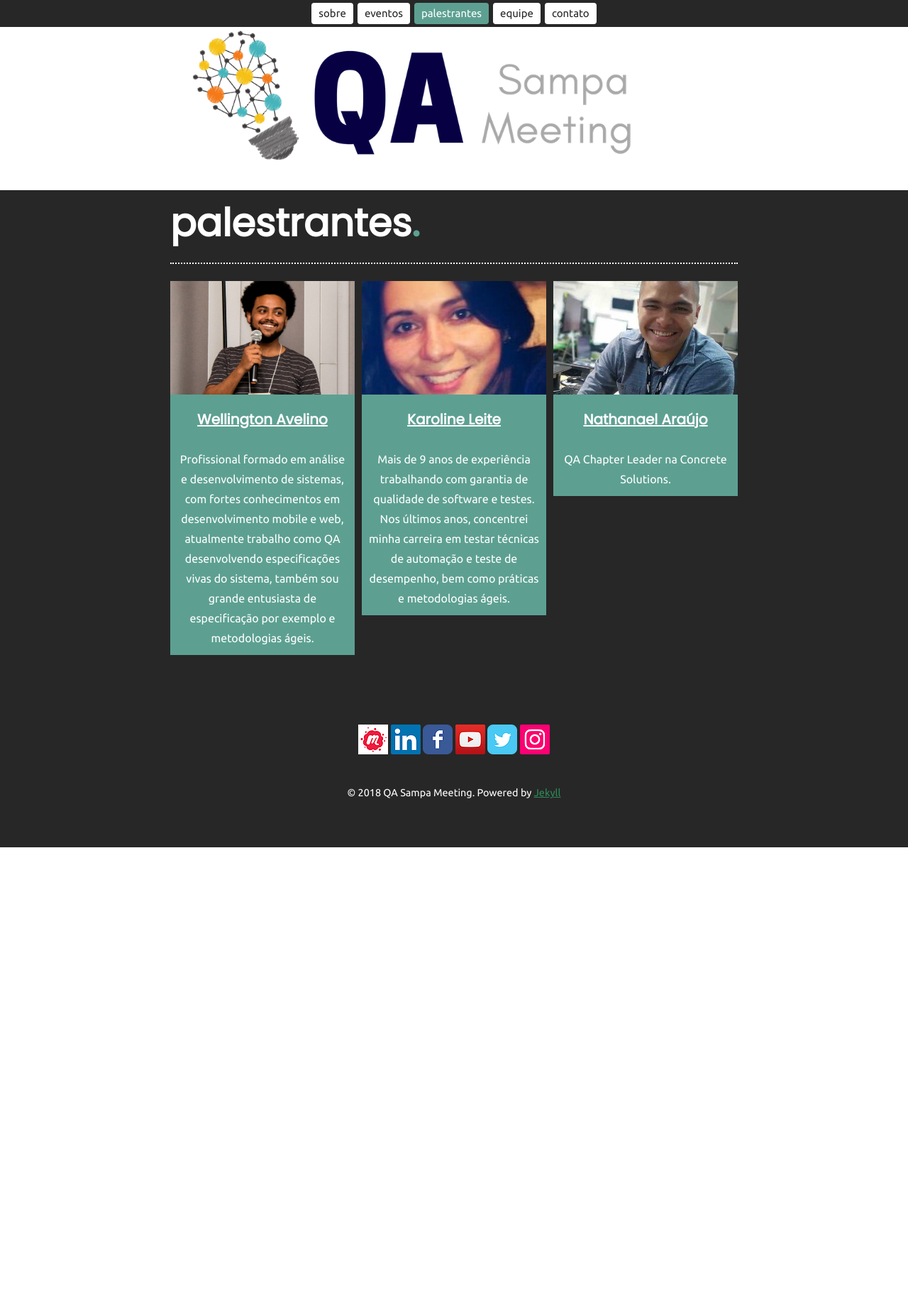
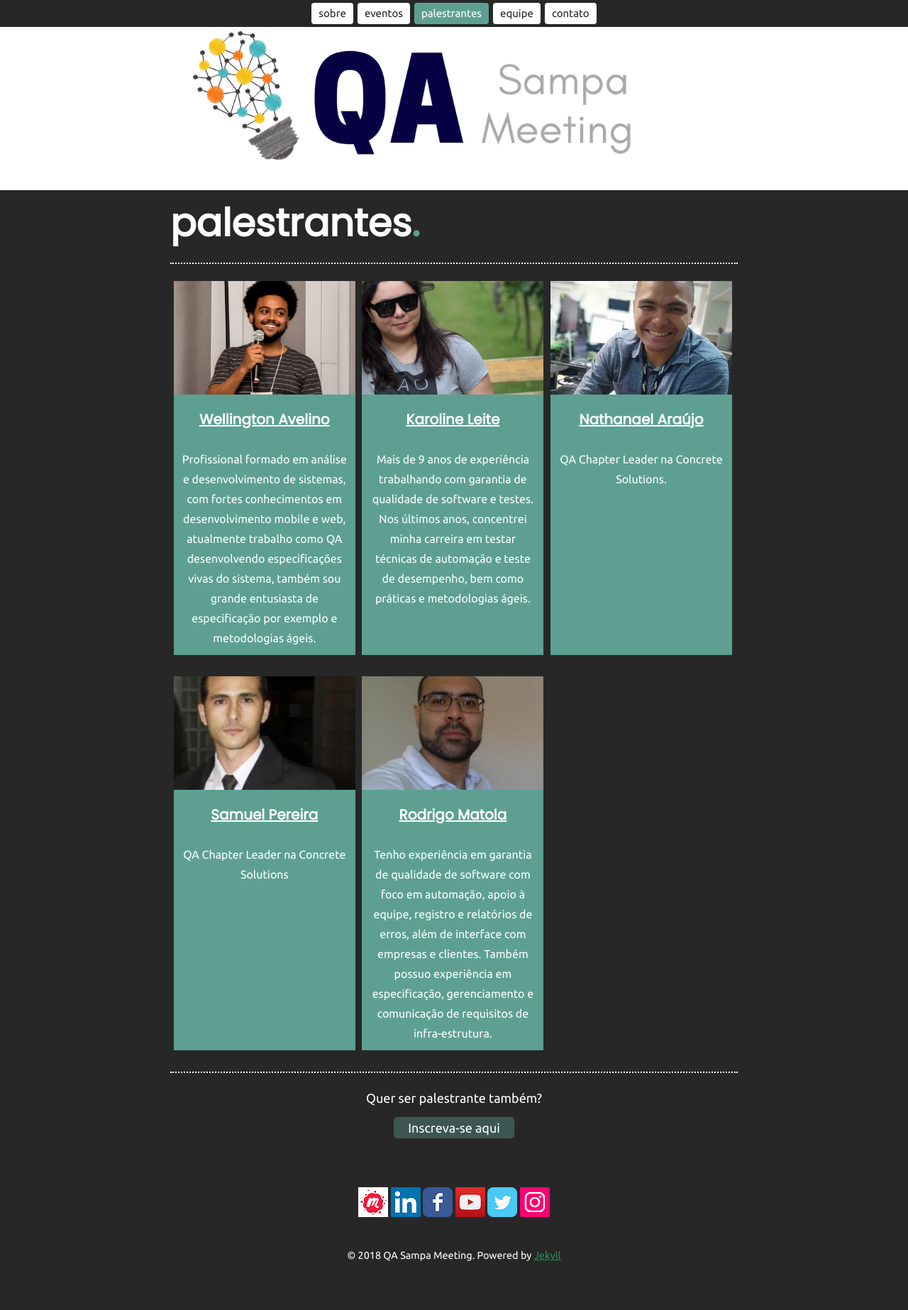
Before and after one commit to qasampameeting/qasampameeting.github.io, a Jekyll site: the page built from speakers.md, in a window 1280 px wide. Shown: the whole page at 71% size. Built offline with Jekyll 4.4.1, drawn with Linux system fonts in a browser that asks for light colours; nearby versions of some CDN libraries; before the commit the page ends 1194 px from its top, so only the background shows below that.

Commit message:
Responsive adjustments and content update

```diff
--- a/_config.yml
+++ b/_config.yml
@@ -31,7 +31,7 @@ events:
     title: Automação de testes em front-end
     link: https://www.meetup.com/pt-BR/qasampameeting/events/247575648
   abril:
-    date: 25-04-2018
+    date: 26-04-2018
     title: Por que testar APIs?
 
 # SPEAKERS
@@ -48,6 +48,14 @@ speakers:
     image: nathanael-araujo.jpg
     description: QA Chapter Leader na Concrete Solutions.
     link: https://www.linkedin.com/in/nathanaelaraujo
+  - name: Samuel Pereira
+    image: samuel-pereira.jpg
+    description: QA Chapter Leader na Concrete Solutions
+    link: https://www.linkedin.com/in/samuel-pereira-68327b23
+  - name: Rodrigo Matola
+    image: rodrigo-matola.jpg
+    description: Tenho experiência em garantia de qualidade de software com foco em automação, apoio à equipe, registro e relatórios de erros, além de interface com empresas e clientes. Também possuo experiência em especificação, gerenciamento e comunicação de requisitos de infra-estrutura.
+    link: https://www.linkedin.com/in/rodrigomatola/
 
 # SOCIAL MEDIA
 social:
--- a/assets/css/style.css
+++ b/assets/css/style.css
@@ -529,6 +529,8 @@ img,video,audio,iframe,object {
     border-right: 15px solid transparent;
     border-top: solid 15px #FFF;
     width: 0;
+    position: relative;
+    top: 21px;
 }
 
 .sponsors h5 {
@@ -541,7 +543,6 @@ img,video,audio,iframe,object {
     flex-wrap: wrap;
     width: 275px;
     padding: 0 10px;
-    margin-bottom: 20px;
 }
 
 .sponsors .logos a img {
@@ -589,13 +590,13 @@ img,video,audio,iframe,object {
     margin: 10px 0;
 }
 
-.events .eventLink {
+.events .event-link {
     margin-bottom: 28px;
     border-bottom: dotted 2px;
     padding-bottom: 28px;
 }
 
-.events .eventLink a {
+.events .event-link a {
     text-decoration: none;
     background-color: #5da09266;
     color: #FFF;
@@ -604,7 +605,7 @@ img,video,audio,iframe,object {
     border-radius: 5px;
 }
 
-.events .eventLink a:hover {
+.events .event-link a:hover {
     background-color: #5da092;
 }
 
@@ -612,10 +613,12 @@ img,video,audio,iframe,object {
     display: flex;
     justify-content: center;
     flex-wrap: wrap;
+    border-bottom: dotted 2px;
 }
 
 .speakers .speakers-content .speaker {
     width: 260px;
+    margin: 0;
     margin-bottom: 30px;
 }
 
@@ -635,8 +638,9 @@ img,video,audio,iframe,object {
     font-size: 16px;
 }
 
-.speakers .speakers-content .speaker .text .description{
+.speakers .speakers-content .speaker .text .description {
     text-align: center;
+    height: auto;
 }
 
 .speakers .speakers-content .speaker .text h5 {
@@ -646,6 +650,28 @@ img,video,audio,iframe,object {
 .speakers .speakers-content .speaker .text h5 a {
     color: #FFF;
     font-size: 20px;
+}
+
+.speakers .call-for-papers {
+    text-align: center;
+    margin-top: 20px;
+}
+
+.speakers .call-for-papers p {
+    margin-bottom: 10px;
+}
+
+.speakers .call-for-papers a {
+    text-decoration: none;
+    background-color: #5da09266;
+    color: #FFF;
+    padding: 5px 20px;
+    box-shadow: 1px 1px 2px #333;
+    border-radius: 5px;
+}
+
+.speakers .call-for-papers a:hover {
+    background-color: #5da092;
 }
 
 .team .card {
@@ -1058,8 +1084,18 @@ dd {
         justify-content: space-between;
     }
 
+    .speakers .speakers-content .speaker .text .description {
+        height: 280px;
+    }
+
     .speakers .speakers-content {
-        justify-content: space-between;
+        justify-content: flex-start;
+    }
+
+    .speakers .speakers-content .speaker {
+        width: 32%;
+        margin: 0 0.6%;
+        margin-bottom: 30px;
     }
 
     #home .posts,#home .pageTitle,#home .pagination {
--- a/index.html
+++ b/index.html
@@ -30,7 +30,7 @@ title: QA Sampa Meeting
       <div class="description">
         <div class="text">Estas serão nossas inspirações para os próximos eventos</div>
         <div class="cards">
-          {% for speaker in site.speakers %}
+          {% for speaker in site.speakers limit: 3 %}
             <div class="speaker">
               <div class="photo">
                 <a href="/speakers"><img src="/assets/img/speakers/{{ speaker.image }}"></a>
--- a/speakers.md
+++ b/speakers.md
@@ -22,4 +22,8 @@ title: Palestrantes QA Sampa Meeting
       </div>
     {% endfor %}
   </div>
+  <div class="call-for-papers">
+    <p>Quer ser palestrante também?</p>
+    <a href="https://qasampameeting.typeform.com/to/Qxo6rT" target="_blank">Inscreva-se aqui</a>
+  </div>
 </div>
```
Also changed, not shown: events.md (+1 -1 lines), assets/img/speakers/karoline-leite.jpg, assets/img/speakers/rodrigo-matola.jpg (added), assets/img/speakers/samuel-pereira.jpg (added).
